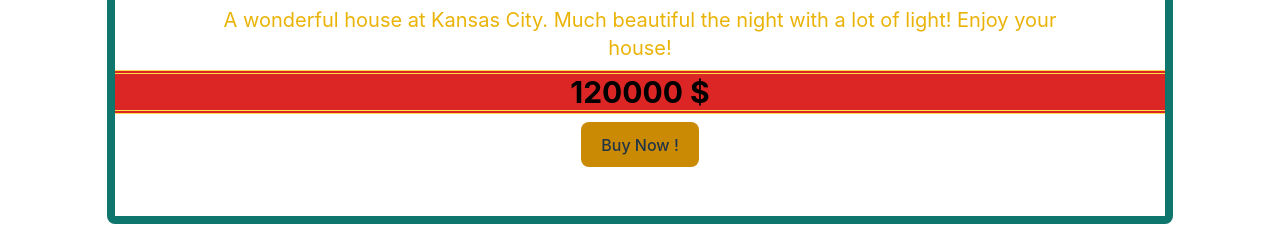
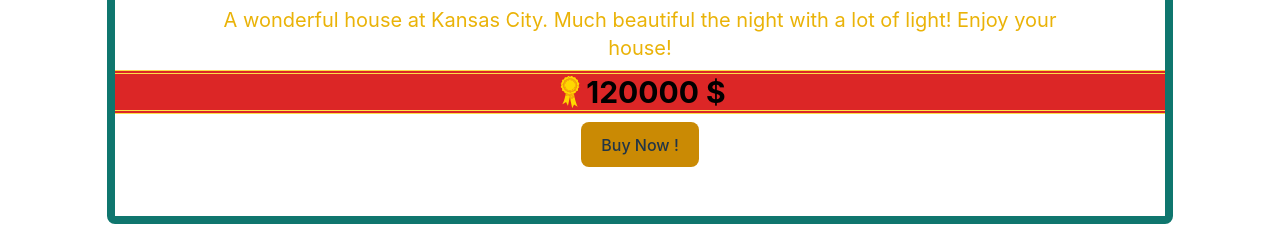
Before and after one commit to Friedrich482/first-react-app, a React (Vite) app: page / in a window 1280 px wide. Shown: the part 538-764 px from the top of the page. Built offline with nearby package versions, Linux system fonts and the light colour scheme.

Commit message:
added a svg badge next to the sale price 💵

```diff
--- a/src/Houses.jsx
+++ b/src/Houses.jsx
@@ -1,6 +1,7 @@
 import React from "react";
 import houses from "./housesData";
 import { useState } from "react";
+import Badge from "./assets/imgs/icons/badge.svg";
 const Houses = () => {
   const [buyButton, setBuyButton] = useState("Buy Now !");
   return houses.map((house, index) => (
@@ -16,7 +17,8 @@ const Houses = () => {
       <p className="text-center text-yellow-500 w-5/6 text-xl">
         {house.description}
       </p>
-      <p className="text-3xl text-black font-bold bg-red-600 w-full border-yellow-300 border-double border-t-4 border-b-4 text-center">
+      <p className="text-3xl text-black font-bold bg-red-600 w-full border-yellow-300 border-double border-t-4 border-b-4 text-center flex items-center justify-center">
+        <img src={Badge} alt={`Price badge for the house n°${index + 1}`} className="size-8" />
         {house.price} $
       </p>
       <button
--- a/src/assets/style.css
+++ b/src/assets/style.css
@@ -566,6 +566,11 @@ video {
   height: 24rem;
 }
 
+.size-10 {
+  width: 2.5rem;
+  height: 2.5rem;
+}
+
 .h-\[650px\] {
   height: 650px;
 }
@@ -672,6 +677,11 @@ video {
   background-color: rgb(202 138 4 / var(--tw-bg-opacity));
 }
 
+.bg-red-700 {
+  --tw-bg-opacity: 1;
+  background-color: rgb(185 28 28 / var(--tw-bg-opacity));
+}
+
 .text-center {
   text-align: center;
 }
@@ -705,14 +715,14 @@ video {
   color: rgb(0 0 0 / var(--tw-text-opacity));
 }
 
+.text-white {
+  --tw-text-opacity: 1;
+  color: rgb(255 255 255 / var(--tw-text-opacity));
+}
+
 .text-yellow-500 {
   --tw-text-opacity: 1;
   color: rgb(234 179 8 / var(--tw-text-opacity));
-}
-
-.text-white {
-  --tw-text-opacity: 1;
-  color: rgb(255 255 255 / var(--tw-text-opacity));
 }
 
 .transition {
```
Also changed, not shown: src/assets/imgs/icons/badge.svg (added).
